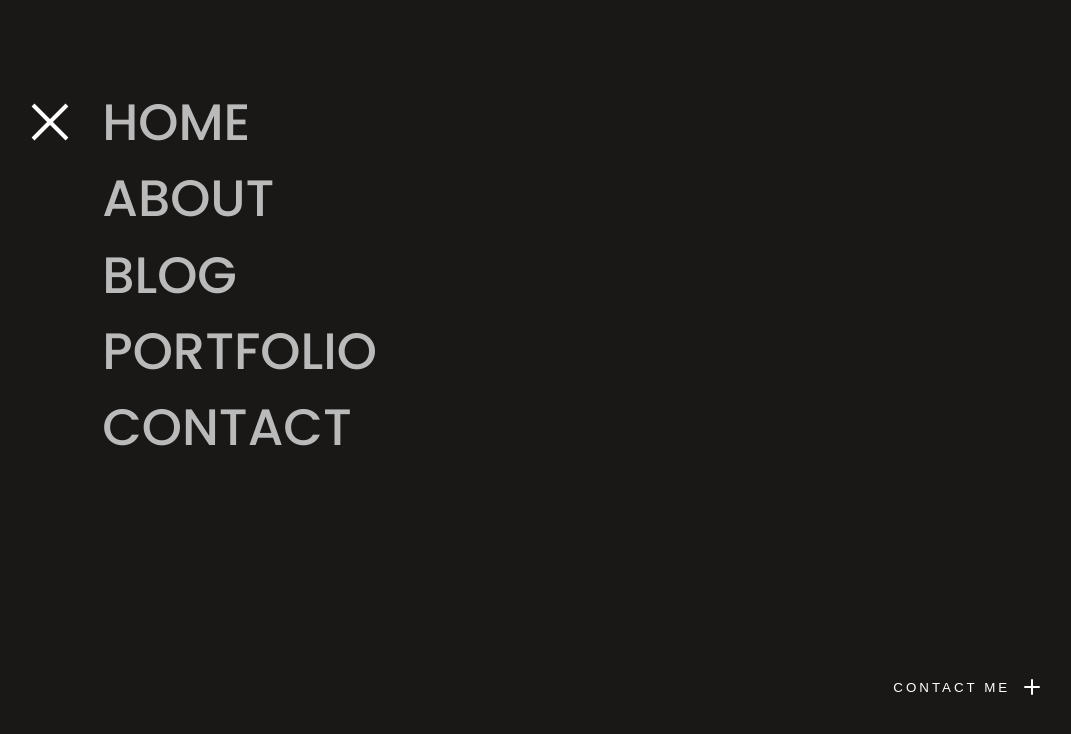
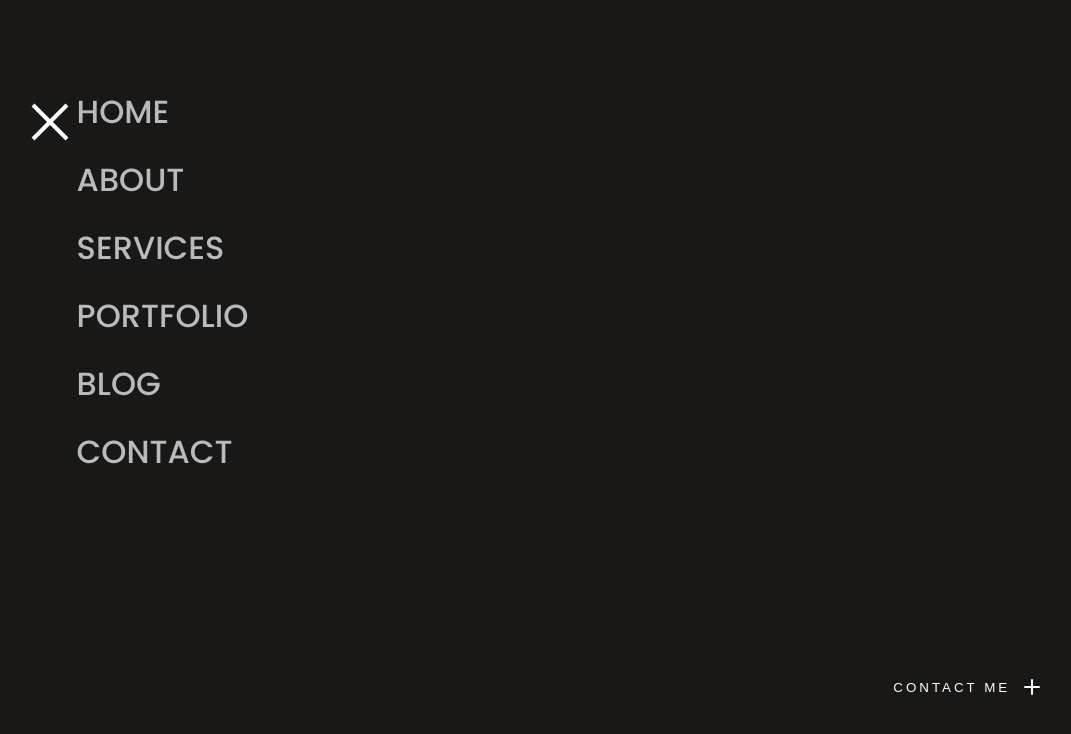
Before and after one commit to adarshcodes/my-portfolio, a React (Create React App) app: page / in a window 1280 px wide. Shown: the top 734 px of the page, without its empty margins (87-1158 px from the left). Built offline with nearby package versions, Linux system fonts and the light colour scheme.

Commit message:
completed navigation list style

```diff
--- a/src/components/nav/navigation.scss
+++ b/src/components/nav/navigation.scss
@@ -30,38 +30,31 @@
 
 		will-change: transform;
 		transition: transform 1s cubic-bezier(1, 0, 0, 1);
-
-		// display: flex;
-		// justify-content: center;
-		// align-items: center;
-		// padding: 5rem;
-
 		transform: translateX(-100%);
 	}
 
 	.menu-inside {
+		transform: translate(12%, 13%);
+		display: flex;
 		overflow: hidden;
-		transform: translate(14%, 22%);
+		padding: 2rem 0;
 	}
 
 	.navigation-links {
-		user-select: none;
 		display: flex;
 		align-items: flex-start;
 		justify-content: center;
 		flex-direction: column;
 		font-family: poppins;
-		position: relative !important;
 
 		a {
 			padding: 10px;
 			text-decoration: none;
-			color: #fff;
-
+			color: white;
 			font-weight: 500;
-			line-height: 1.1em;
-			font-size: clamp(3.2rem, 4vw, 5.2rem);
+			font-size: clamp(3.2rem, 2.5vw, 5.2rem);
 			opacity: 0.7;
+			transition: all 0.4s ease;
 
 			transform: translate(-100%);
 			transition: transform 0.3s cubic-bezier(0.55, 0.055, 0.675, 0.19);
@@ -70,15 +63,15 @@
 				content: "";
 				position: absolute;
 				top: 50%;
-				left: 50%;
+				left: 100%;
+				transform: translate(-28%, -50%);
 				display: flex;
 				justify-content: center;
-				transform: translate(-50%, -50%);
 				align-items: center;
 				font-size: 3em;
 				font-weight: 400;
 				font-family: monoton;
-				color: rgba(#ced6d8, 0.2);
+				color: rgb(#ced6d8, 0.2);
 				z-index: 1;
 				pointer-events: none;
 				opacity: 0;
@@ -89,12 +82,15 @@
 			&:hover {
 				opacity: 1;
 				font-weight: 600;
+				color: #b56464;
+				letter-spacing: 1.5rem;
 			}
 
 			&:hover::before {
 				content: attr(data-text);
 				opacity: 1;
 				letter-spacing: 10px;
+				color: rgba(#b56464, 0.15);
 			}
 		}
 	}
--- a/src/components/sidebar/Sidebar.jsx
+++ b/src/components/sidebar/Sidebar.jsx
@@ -23,11 +23,14 @@ function Sidebar() {
 						<a href="none" data-text="ABOUT" id="about-link">
 							ABOUT
 						</a>
-						<a href="none" data-text="BLOG" id="blog-link">
-							BLOG
+						<a href="none" data-text="SERVICES" id="services-link">
+							SERVICES
 						</a>
 						<a href="none" data-text="PORTFOLIO" id="portfolio-link">
 							PORTFOLIO
+						</a>
+						<a href="none" data-text="BLOG" id="blog-link">
+							BLOG
 						</a>
 						<a href="none" data-text="CONTACT" id="contact-link">
 							CONTACT
```
